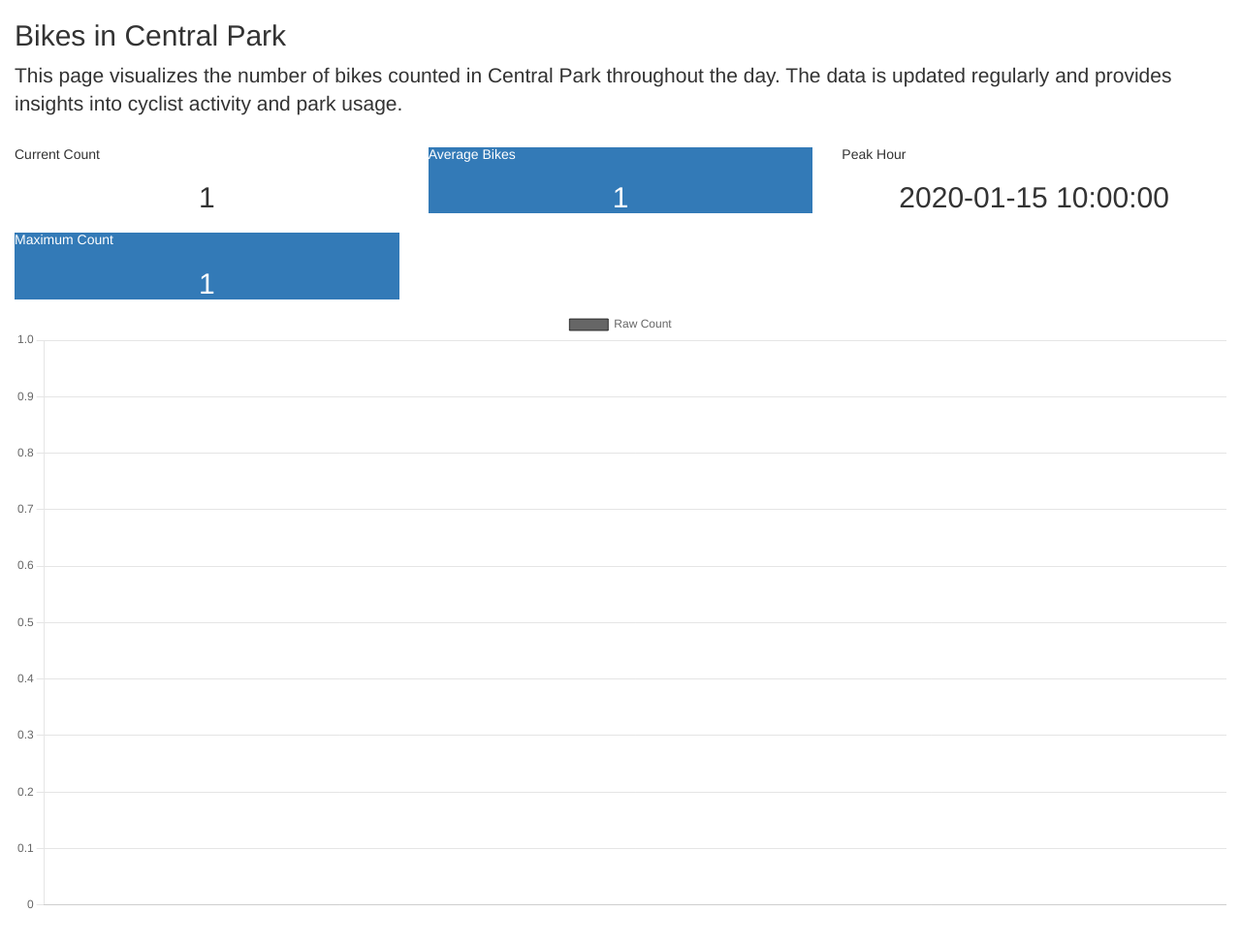
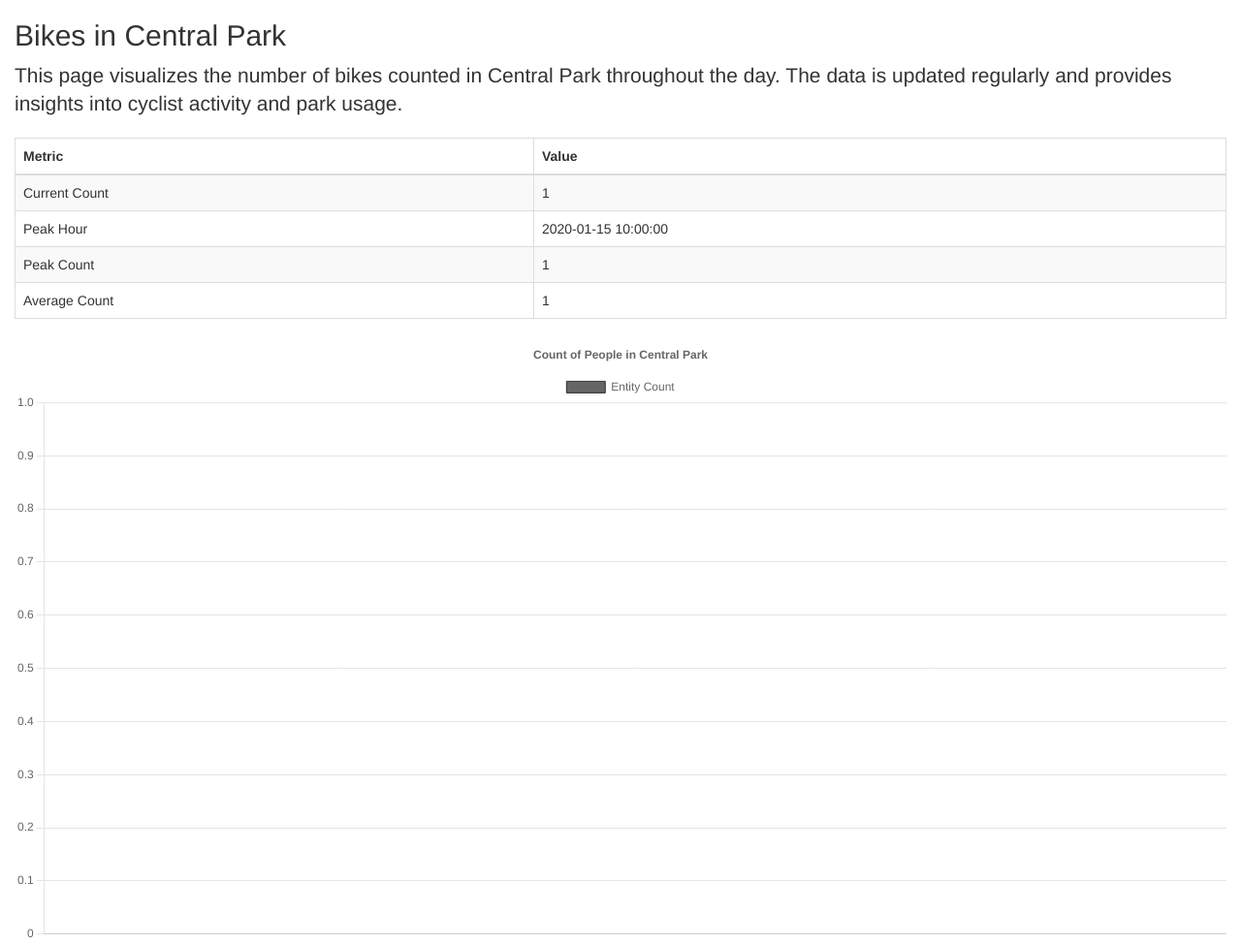
Before and after one commit to zouf/bike-crowding, a Flask app: template visualize/templates/index.html in a window 1280 px wide. Shown: the whole page at 97% size. Before the commit the page ends 938 px from the top, so only its background shows below. Run offline with Flask 3, Linux system fonts and the light colour scheme; the template is opened without the code that fills it: most values are stand-ins (such as "Sample title", 1, 10 or a date in 2020).

Commit message:
checkpoint

```diff
--- a/visualize/main.py
+++ b/visualize/main.py
@@ -22,20 +22,20 @@ def plot_data():
     with open("/tmp/data.csv", "wb") as f:
         blob.download_to_file(f)
 
-    # Read and process data
-    LIMIT=20000
-    df = pd.read_csv('/tmp/data.csv', names=['timestamp','raw_count', 'location'])[['timestamp','raw_count']][-LIMIT:]
+    df = pd.read_csv('/tmp/data.csv', names=['timestamp','raw_count', 'location'])[['timestamp','raw_count']]
     df = df.assign(timestamp=pd.to_datetime(df['timestamp']), raw_count=pd.to_numeric(df['raw_count']))
     df  =df.set_index('timestamp')
-    avg_count = df['raw_count'].median()
-    dfs = df.resample("15min").mean().reset_index()
-    max_count = dfs['raw_count'].max()
-    latest_count = dfs['raw_count'].values[-1]
+    avg_count = np.round(df['raw_count'].median())
+    dfs = df.resample("60min").mean().reset_index()
+    max_count = dfs['raw_count'].fillna(0).max()
+    peak_time_utc = pd.to_datetime(dfs[dfs['raw_count'] == max_count].timestamp.values[0], utc=True).tz_convert('US/Eastern')
 
-    peak_time_utc = pd.to_datetime(dfs[dfs['raw_count'] == max_count].timestamp.values[0], utc=True).tz_convert('US/Eastern')
+    latest_count = np.round(dfs['raw_count'].values[-1])
+
     dfs['timestamp'] = dfs.timestamp.map(lambda x: x.isoformat())
-    data = dfs[['timestamp','raw_count']].to_dict('records')
-    return render_template("index.html", data=data, peak_time=peak_time_utc, max_count=max_count, avg_count=avg_count, latest_count=latest_count)
+    LIMIT=100
+    data = dfs[['timestamp','raw_count']].to_dict('records')[-LIMIT:]
+    return render_template("index.html", data=data, peak_time=peak_time_utc, max_count=np.round(max_count), avg_count=avg_count, latest_count=latest_count)
 
 @app.route("/bike.js")
 def serve_bike_js():
--- a/visualize/static/bike.js
+++ b/visualize/static/bike.js
@@ -37,17 +37,39 @@ const chart = new Chart(ctx, {
   data: {
     labels: labels,
     datasets: [{
-      label: 'Raw Count',
+      label: 'Entity Count',
       data: dataPoints,
       backgroundColor: dataPoints.map(getColor), // Use custom color mapping function
       borderColor: 'rgba(0, 0, 0, 0.7)',
-      borderWidth: 1
+      borderWidth: 1,
+      fill: false,
+      cubicInterpolationMode: 'monotone',
+      pointStyle: 'dash',
+      tension: 0.4
+
     }]
   },
   options: {
     responsive: true, // Disable responsiveness for maximizing size
+
+    plugins: {
+      title: {
+        display: true,
+        text: 'Count of People in Central Park'
+      },
+    },
     width: window.innerWidth, // Set width to full window width
     height: window.innerHeight * 0.8, // Set height to 80% of window height
+    tooltips: {
+      enabled: true,
+      mode: 'point',
+      callbacks: {
+        label: function(tooltipItem) {
+          // Format the tooltip label with additional information
+          return `Time: ${tooltipItem.xLabel}, Count: ${tooltipItem.yLabel}`;
+        }
+      }
+    },
     scales: {
       xAxes: [{
         type: 'time',
--- a/visualize/templates/index.html
+++ b/visualize/templates/index.html
@@ -5,10 +5,8 @@
     <meta name="viewport" content="width=device-width, initial-scale=1.0">
     <title>Bikes in Central Park</title>
 
-    <!-- Latest compiled and minified CSS -->
     <link rel="stylesheet" href="https://cdn.jsdelivr.net/npm/bootstrap@3.3.7/dist/css/bootstrap.min.css" integrity="sha384-BVYiiSIFeK1dGmJRAkycuHAHRg32OmUcww7on3RYdg4Va+PmSTsz/K68vbdEjh4u" crossorigin="anonymous">
 
-    <!-- Optional theme -->
     <link rel="stylesheet" href="https://cdn.jsdelivr.net/npm/bootstrap@3.3.7/dist/css/bootstrap-theme.min.css" integrity="sha384-rHyoN1iRsVXV4nD0JutlnGaslCJuC7uwjduW9SVrLvRYooPp2bWYgmgJQIXwl/Sp" crossorigin="anonymous">
 
     <script>
@@ -22,6 +20,15 @@
             document.head.appendChild(script);
         };
     </script>
+    <style>
+        #timeSeriesChart figcaption {
+          font-size: 14px;
+          font-style: italic;
+          text-align: center;
+          padding: 10px;
+          margin-top: 0;
+        }
+      </style>
 </head>
 <body>
     <div class="container-fluid">
@@ -32,37 +39,33 @@
             </div>
         </div>
         <div class="row mt-3">
-            <div class="col-md-4">
-                <div class="card">
-                    <div class="card-body">
-                        <h5 class="card-title">Current Count</h5>
-                        <h2 class="text-center" id="latest-count">{{latest_count}}</h2>
-                    </div>
-                </div>
-            </div>
-            <div class="col-md-4">
-                <div class="card bg-primary text-white">
-                    <div class="card-body">
-                        <h5 class="card-title">Average Bikes</h5>
-                        <h2 class="text-center" id="average-bikes">{{avg_count}}</h2>
-                    </div>
-                </div>
-            </div>
-            <div class="col-md-4">
-                <div class="card">
-                    <div class="card-body">
-                        <h5 class="card-title">Peak Hour</h5>
-                        <h2 class="text-center" id="peak-hour">{{peak_time}}</h2>
-                    </div>
-                </div>
-            </div>
-            <div class="col-md-4">
-                <div class="card bg-primary text-white">
-                    <div class="card-body">
-                        <h5 class="card-title">Maximum Count</h5>
-                        <h2 class="text-center" id="max-bike-count">{{max_count}}</h2>
-                    </div>
-                </div>
+            <div class="col-md-12">
+                <table class="table table-bordered table-striped">
+                    <thead>
+                        <tr>
+                            <th>Metric</th>
+                            <th>Value</th>
+                        </tr>
+                    </thead>
+                    <tbody>
+                        <tr>
+                            <td>Current Count</td>
+                            <td>{{latest_count}}</td>
+                        </tr>
+                        <tr>
+                            <td>Peak Hour</td>
+                            <td>{{peak_time}}</td>
+                        </tr>
+                        <tr>
+                            <td>Peak Count</td>
+                            <td>{{max_count}}</td>
+                        </tr>
+                        <tr>
+                            <td>Average Count</td>
+                            <td>{{avg_count}}</td>
+                        </tr>
+                    </tbody>
+                </table>
             </div>
         </div>
 
@@ -70,7 +73,10 @@
             <div class="col-md-12">
                 <div class="card">
                     <div class="card-body">
-                        <canvas id="timeSeriesChart"></canvas>
+                        <canvas id="timeSeriesChart">
+                            <figcaption>Visualization of bike counts over the past 2 days. Hover over a point for more information.</figcaption>
+
+                        </canvas>
                     </div>
                 </div>
             </div>
```
